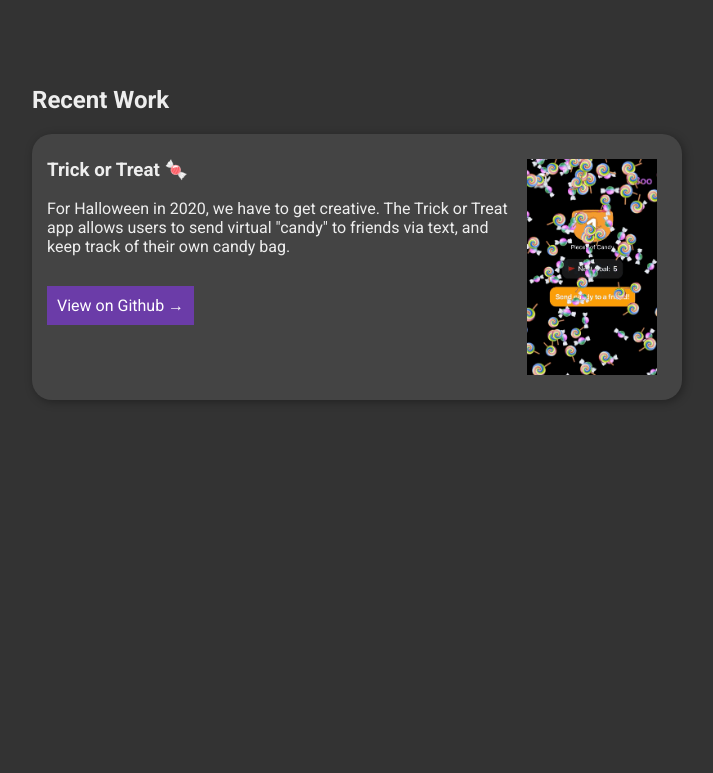
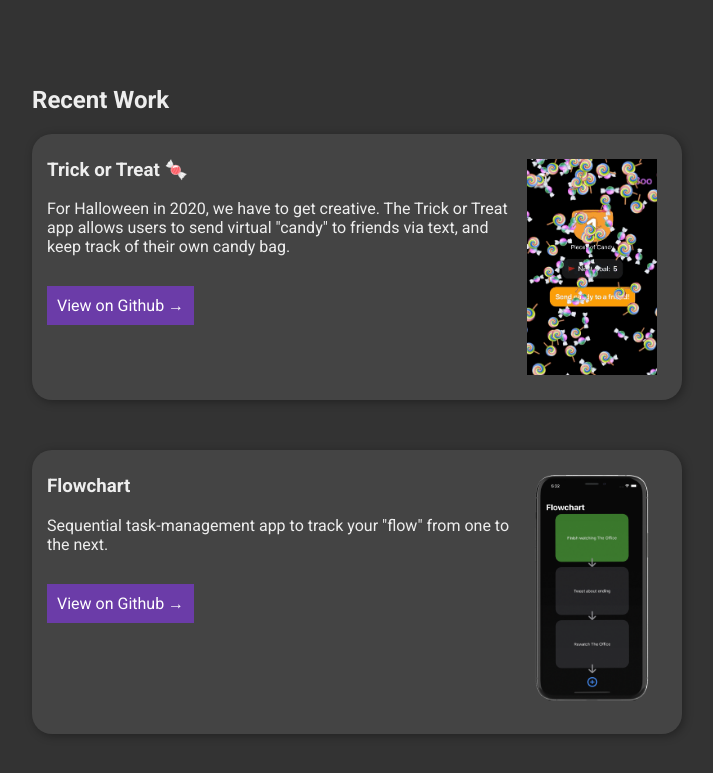
Before and after one commit to hoffmanjoshua/cs330-p6, a plain HTML site: page index.html in a window 1280 px wide. Shown: the part 413-1186 px from the top of the page, without its empty margins (283-996 px from the left). Before the commit the page ends 831 px from the top, so only its background shows below. Drawn offline with Linux system fonts and the light colour scheme.

Commit message:
project box

```diff
--- a/index.html
+++ b/index.html
@@ -42,6 +42,18 @@
 						<img src="images/trick-or-treat.gif" alt="Trick or Treat App Confetti">
 					</div>
 				</div>
+				<div class="project-box">
+					<div class="project-desc">
+						<h3>Flowchart</h3>
+						<div>
+							Sequential task-management app to track your "flow" from one to the next.
+						</div>
+						<a href="https://github.com/hoffmanjoshua/flowchart-app" class="button" role="button" aria-label="View Flowchart on Github">View on Github &RightArrow;</a>
+					</div>
+					<div class="project-image">
+						<img src="images/flowchart.gif" alt="Flowchart App UI">
+					</div>
+				</div>
 			</section>
 		</main>
   	</body>
--- a/styles.css
+++ b/styles.css
@@ -161,6 +161,7 @@ main {
 .project-box {
     box-sizing: border-box;
     padding: 15px;
+    margin-bottom: 50px;
     background-color: #444;
     border-radius: 20px;
     box-shadow: 2px 2px 10px #0005;
```
Also changed, not shown: images/flowchart.gif (added).
